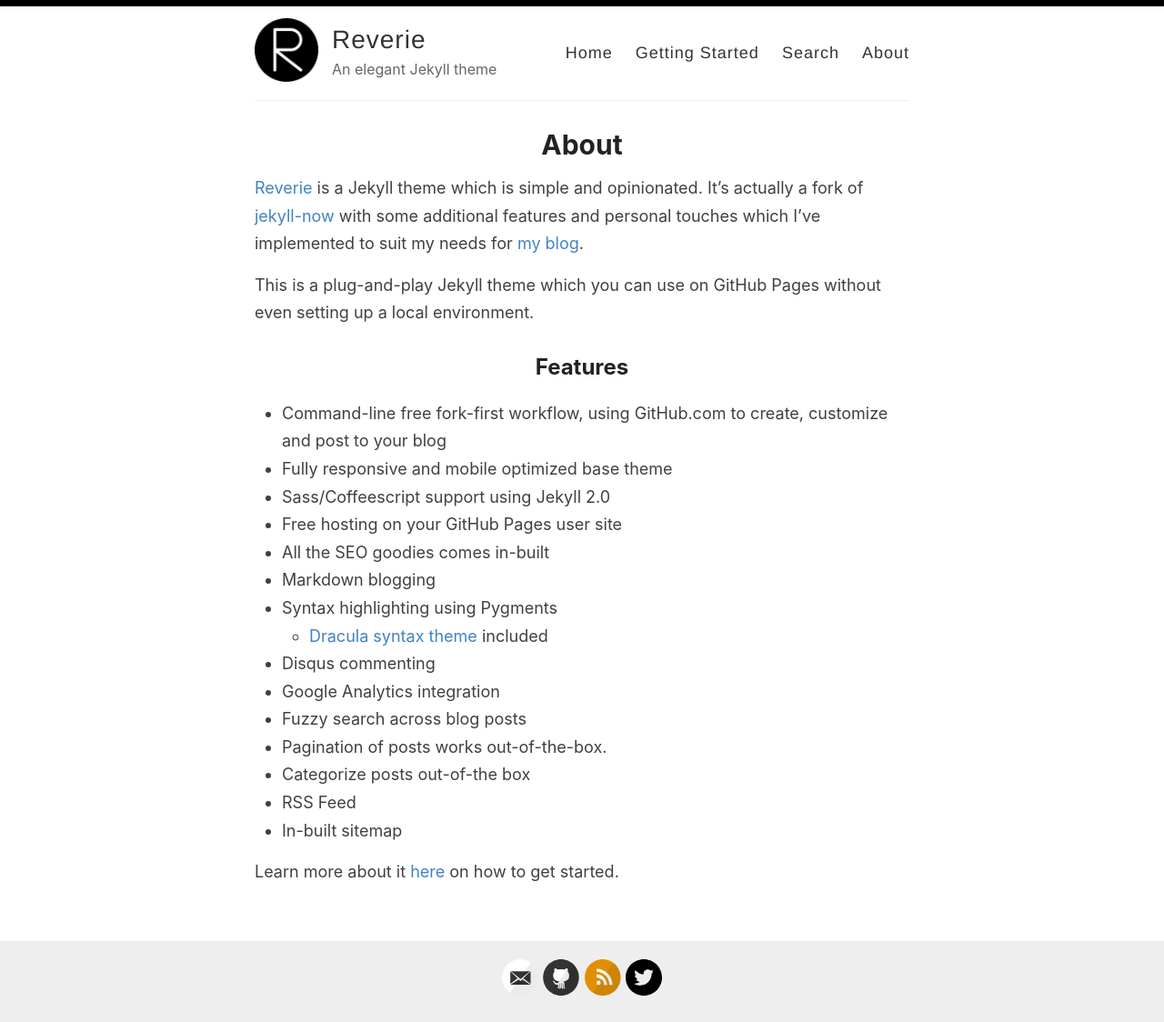
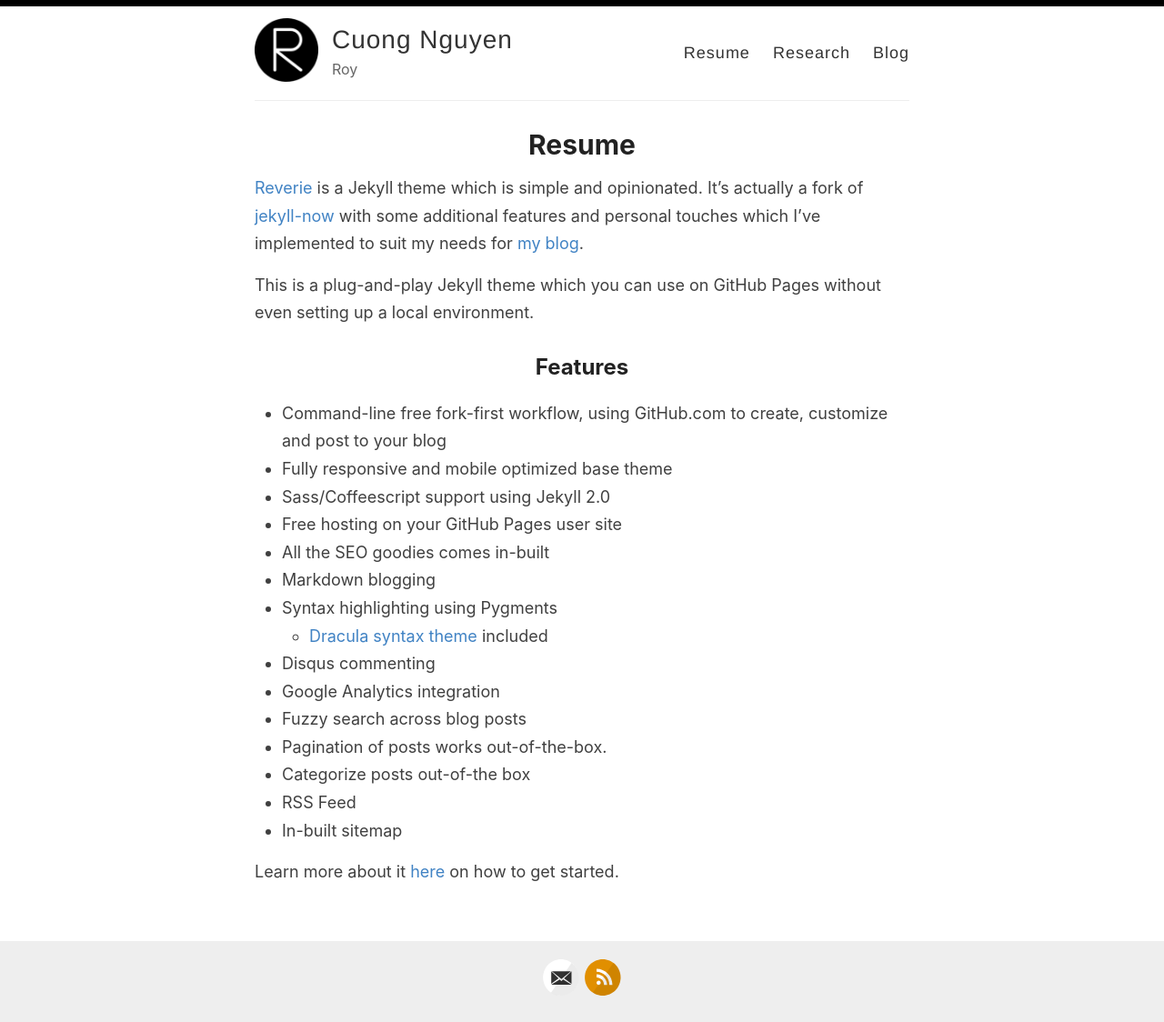
Before and after one commit to roy43/roy43.github.io, a Jekyll site: the page built from _pages/resume.md, in a window 1280 px wide. Shown: the whole page at 91% size. Built offline with Jekyll 4.4.1, drawn with Linux system fonts in a browser that asks for light colours.

```diff
--- /dev/null
+++ b/Gemfile
@@ -0,0 +1,3 @@
+source 'https://rubygems.org'
+gem 'github-pages', group: :jekyll_plugins
+gem 'jekyll-watch'
--- a/_config.yml
+++ b/_config.yml
@@ -3,13 +3,13 @@
 #
 
 # Name of your site (displayed in the header)
-name: Reverie
+name: Cuong Nguyen
 
 # Name of the author
-author: Amit Merchant
+author: Cuong Nguyen
 
 # Short bio or description (displayed in the header)
-description: An elegant Jekyll theme
+description: Roy
 
 # URL of your avatar or profile pic (you could use your GitHub profile pic)
 avatar: /images/reverie.png
@@ -21,15 +21,15 @@ avatar: /images/reverie.png
 # Includes an icon in the footer for each username you enter
 footer-links:
   dribbble:
-  email: amit.d.merchant@gmail.com
+  email: nhpc4394@gmail.com
   facebook:
   flickr:
-  github: amitmerchant1990/reverie
+  github:
   instagram:
   linkedin:
   pinterest:
   rss: rss
-  twitter: amit_merchant
+  twitter:
   stackoverflow:
   youtube: # channel/<your_long_string> or user/<user-name>
   googleplus: # anything in your profile username that comes after plus.google.com/
@@ -41,7 +41,7 @@ footer-links:
 disqus:
 
 # Enter your Google Analytics web tracking code (e.g. UA-2110908-2) to activate tracking
-google_analytics: UA-43339302-11
+google_analytics:
 
 # Your website URL (e.g. http://amitmerchant1990.github.io or http://www.amitmerchant.com)
 # Used for Sitemap.xml and your RSS feed
--- a/_layouts/default.html
+++ b/_layouts/default.html
@@ -27,10 +27,11 @@
             </div>
 
             <nav>
-              <a href="{{ site.baseurl }}/">Home</a>
-              <a href="{{ site.baseurl }}/getting-started">Getting Started</a>
-              <a href="{{ site.baseurl }}/search">Search</a>
-              <a href="{{ site.baseurl }}/about">About</a>
+              <a href="{{ site.baseurl }}/resume">Resume</a>
+              <a href="{{ site.baseurl }}/research">Research</a>
+<!--              <a href="{{ site.baseurl }}/">Home</a>-->
+              <a href="{{ site.baseurl }}/blog">Blog</a>
+<!--              <a href="{{ site.baseurl }}/search">Search</a>-->
             </nav>
           </header>
         </div>
--- a/_pages/about.md
+++ b/_pages/resume.md
@@ -1,7 +1,7 @@
 ---
 layout: page
-title: About
-permalink: /about/
+title: Resume
+permalink: /resume/
 ---
 
 [Reverie](https://github.com/amitmerchant1990/reverie) is a Jekyll theme which is simple and opinionated. It's actually a fork of [jekyll-now](https://github.com/barryclark/jekyll-now) with some additional features and personal touches which I've implemented to suit my needs for [my blog](https://www.amitmerchant.com).
```
Also changed, not shown: _pages/blog.html (added, +51 -0 lines), _pages/getting-started.md (deleted, +0 -51 lines), _pages/research.md (renamed from index.html, +3 -1 lines), _pages/test.md (added, +29 -0 lines), index.md (added, +17 -0 lines), 1 other file.
